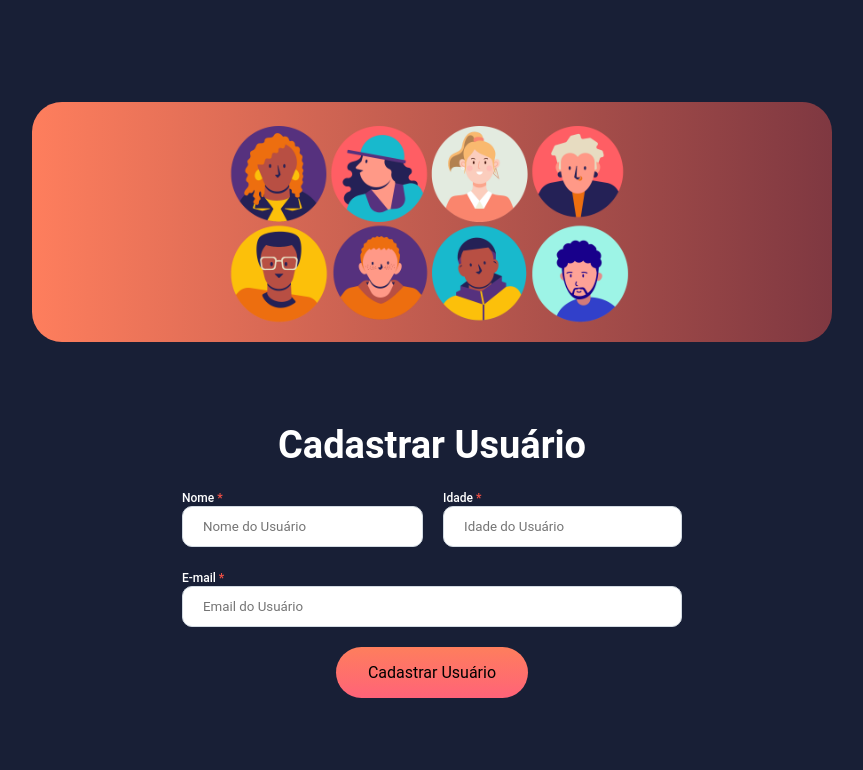
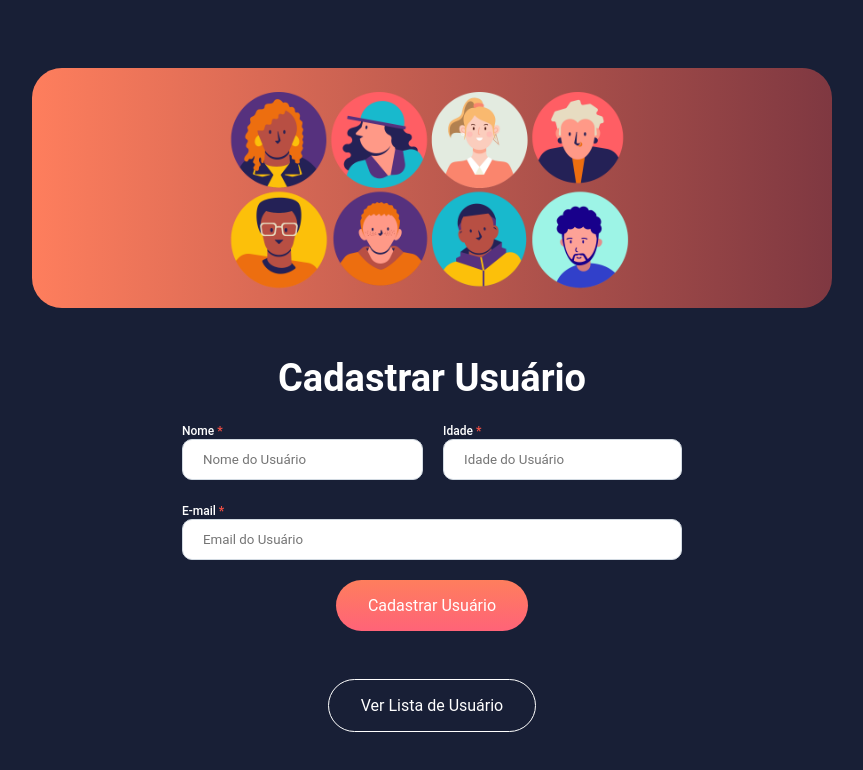
Before and after one commit to RABF1969/devclub-cadastro-usuarios, a React (Vite) app: page / in a window 1280 px wide. Shown: the top 770 px of the page, without its empty margins (208-1071 px from the left). Built offline with nearby package versions, Linux system fonts and the light colour scheme.

Commit message:
alteração do componente button

```diff
--- a/package.json
+++ b/package.json
@@ -11,6 +11,7 @@
   },
   "dependencies": {
     "axios": "^1.8.4",
+    "prop-types": "^15.8.1",
     "react": "^19.0.0",
     "react-dom": "^19.0.0",
     "react-router-dom": "^7.4.0",
--- /dev/null
+++ b/src/components/Button/index.jsx
@@ -0,0 +1,15 @@
+import { Button} from "./styles";
+import PropTypes from "prop-types";
+
+function DefaultButton({children, theme,...props}){
+
+    return(
+  <Button {...props}theme={theme}>{children}</Button>
+ )
+}
+
+DefaultButton.propTypes = {
+  children: PropTypes.node.isRequired,
+  theme: PropTypes.string,
+};
+export default DefaultButton;
--- /dev/null
+++ b/src/components/Button/styles.js
@@ -0,0 +1,24 @@
+import styled from "styled-components";
+
+export const Button = styled.button`
+border: ${(props) => (props.theme === "primary" ? "none" : "1px solid #fff")};
+background: ${(props) =>
+ props.theme === "primary"
+  ? "linear-gradient(180deg, #FE7E5D 0%, #FF6378 100%)"
+  : "transparent"};
+font-size: 16px;
+padding: 16px 32px;
+color: #fff;
+width: fit-content;
+border-radius: 30px;
+cursor: pointer;
+
+&:hover {
+  opacity: 0.8;
+}
+
+&:active {
+  opacity: 0.5;
+}
+
+`
--- /dev/null
+++ b/src/components/TopBackground/index.jsx
@@ -0,0 +1,12 @@
+import UsersImage from "../../assets/users.png";
+import { Background } from "./styles";
+
+function TopBackground() {
+  return (
+    <Background>
+      <img src={UsersImage} alt="Imagem-de-usuários" />
+    </Background>
+  );
+}
+
+export default TopBackground;
--- /dev/null
+++ b/src/components/TopBackground/styles.js
@@ -0,0 +1,19 @@
+import styled from 'styled-components';
+
+export const Background = styled.div`
+background: linear-gradient(to right, #fe7e5d, #7f3841);
+height: 30vh;
+width: 90vw;
+max-width: 800px;
+border-radius: 30px;
+
+display: flex;
+justify-content: center;
+align-items: center;
+
+img {
+  max-width: 100%;
+  max-height: 100%;
+  border-radius: 30px;
+}
+`;
--- a/src/pages/Home/index.jsx
+++ b/src/pages/Home/index.jsx
@@ -4,14 +4,14 @@ import api from "../../services/api";
 import {
   Title,
   Container,
-  TopBackground,
   Form,
   ContainerInputs,
   Input,
-  Button,
   ImputLabel,
 } from "./styles";
-import UsersImage from "../../assets/users.png";
+
+import Button from "../../components/Button";
+import TopBackground from "../../components/TopBackground";
 function Home() {
   const inputName = useRef();
   const inputAge = useRef();
@@ -23,15 +23,11 @@ async function registerNewUser() {
       age: parseInt(inputAge.current.value),
       email: inputEmail.current.value,
     });
-
   }
-
 
   return (
     <Container>
-      <TopBackground>
-        <img src={UsersImage} alt="Imagem-de-usuários" />
-      </TopBackground>
+      <TopBackground />
 
       <Form>
         <Title>Cadastrar Usuário</Title>
@@ -48,7 +44,11 @@ async function registerNewUser() {
             <ImputLabel>
               Idade<span> *</span>
             </ImputLabel>
-            <Input type="number" placeholder="Idade do Usuário" ref={inputAge} />
+            <Input
+              type="number"
+              placeholder="Idade do Usuário"
+              ref={inputAge}
+            />
           </div>
         </ContainerInputs>
 
@@ -59,8 +59,12 @@ async function registerNewUser() {
           <Input type="email" placeholder="Email do Usuário" ref={inputEmail} />
         </div>
 
-        <Button type="button" onClick={registerNewUser}>Cadastrar Usuário</Button>
+        <Button type="button" onClick={registerNewUser} theme="primary">
+          Cadastrar Usuário
+        </Button>
       </Form>
+
+      <Button type="button">Ver Lista de Usuário</Button>
     </Container>
   );
 }
--- a/src/pages/Home/styles.js
+++ b/src/pages/Home/styles.js
@@ -10,23 +10,7 @@ padding: 20px;
 height: 100vh;
 `;
 
-export const TopBackground = styled.div`
-background: linear-gradient(to right, #fe7e5d, #7f3841);
-height: 30vh;
-width: 90vw;
-max-width: 800px;
-border-radius: 30px;
 
-display: flex;
-justify-content: center;
-align-items: center;
-
-img {
-  max-width: 100%;
-  max-height: 100%;
-  border-radius: 30px;
-}
-`;
 
 export const Form = styled.form`
 display: flex;
@@ -67,22 +51,3 @@ span {
   font-weight: bold;
 }
 `;
-
-export const Button = styled.button`
-border: none;
-background: linear-gradient(180deg, #FE7E5D, #FF6378 100%);
-font-size: 16px;
-padding: 16px 32px;
-width: fit-content;
-border-radius: 30px;
-cursor: pointer;
-
-&:hover {
-  opacity: 0.8;
-}
-
-&:active {
-  opacity: 0.5;
-}
-
-`;
--- a/src/pages/ListUsers/index.jsx
+++ b/src/pages/ListUsers/index.jsx
@@ -1,10 +1,14 @@
+import Button from "../../components/Button";
+import TopBackground from "../../components/TopBackground";
+
 function ListUsers() {
-    return (
-        <div>
-        <h1>Lista de Usuários</h1>
-        </div>
-    );
-
+  return (
+    <div>
+      <TopBackground />
+      <h1>Lista de Usuários</h1>
+      <Button>Voltar</Button>
+    </div>
+  );
 }
 
 export default ListUsers;
```
Also changed, not shown: 2 other files (tests, documents, lock files or other folders). Lines whose indentation alone changed are shown as unchanged.
